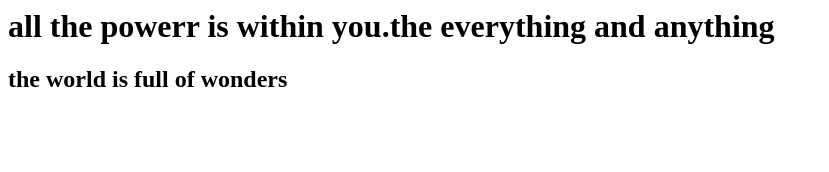
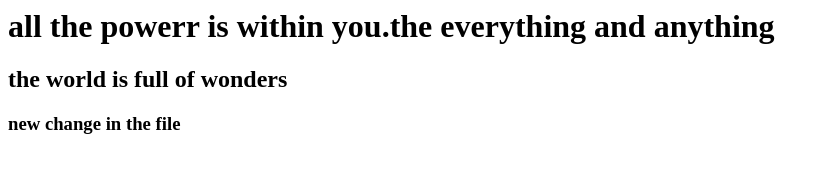
Before and after one commit to GaddamNavyasri/firstnewrepos, a plain HTML site: page index.html in a window 1280 px wide. Shown: the whole page, without its empty margins (0-829 px from the left). Drawn offline with Linux system fonts and the light colour scheme.

Commit message:
new change

```diff
--- a/index.html
+++ b/index.html
@@ -2,5 +2,6 @@
 	<body>
 		<h1>all the powerr is within you.the everything and anything </h1>
 	        <h2>the world is full of wonders </h2>
+	         <h3>new change in the file</h3>
 	</body>
 </html>
```
